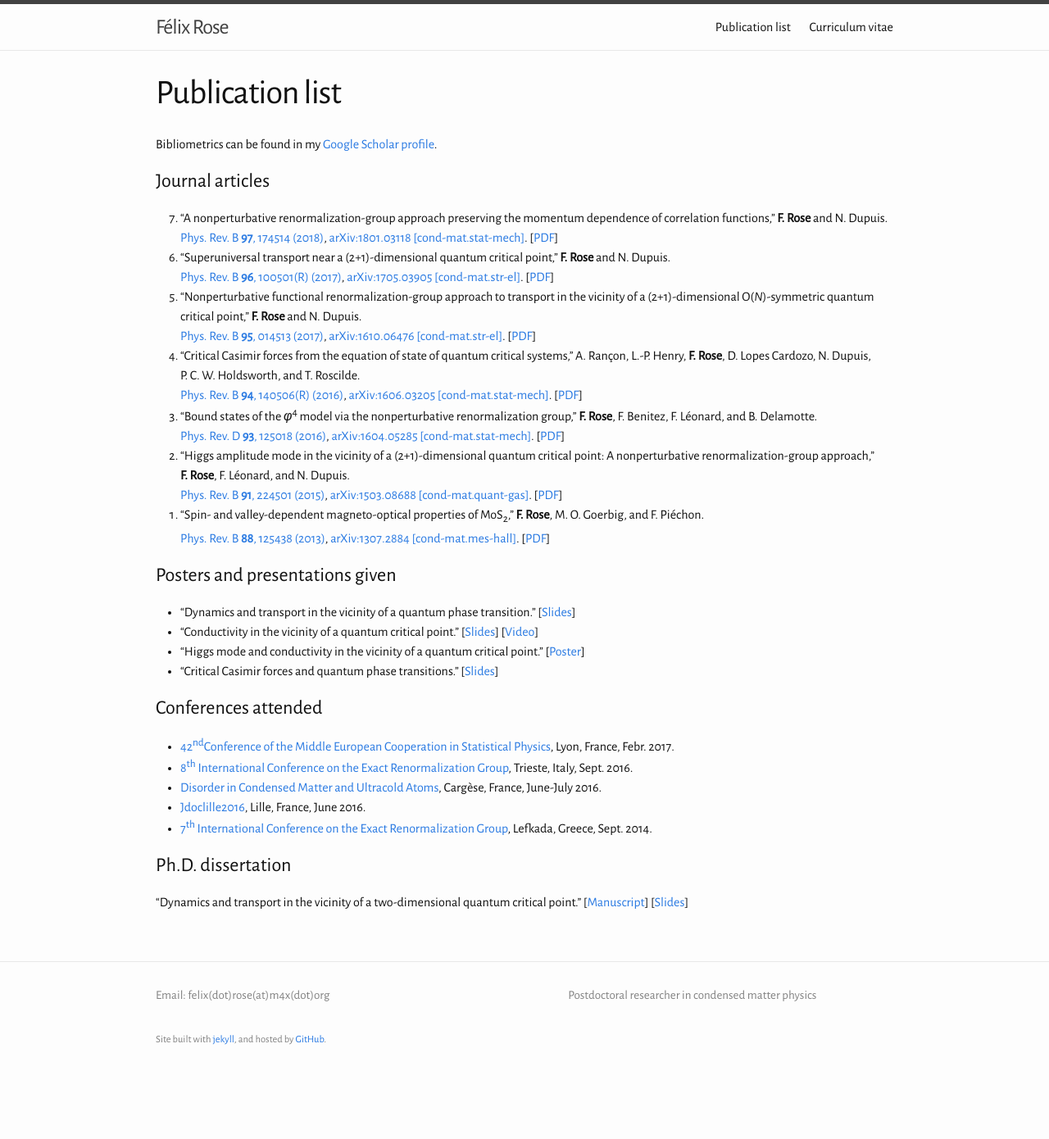
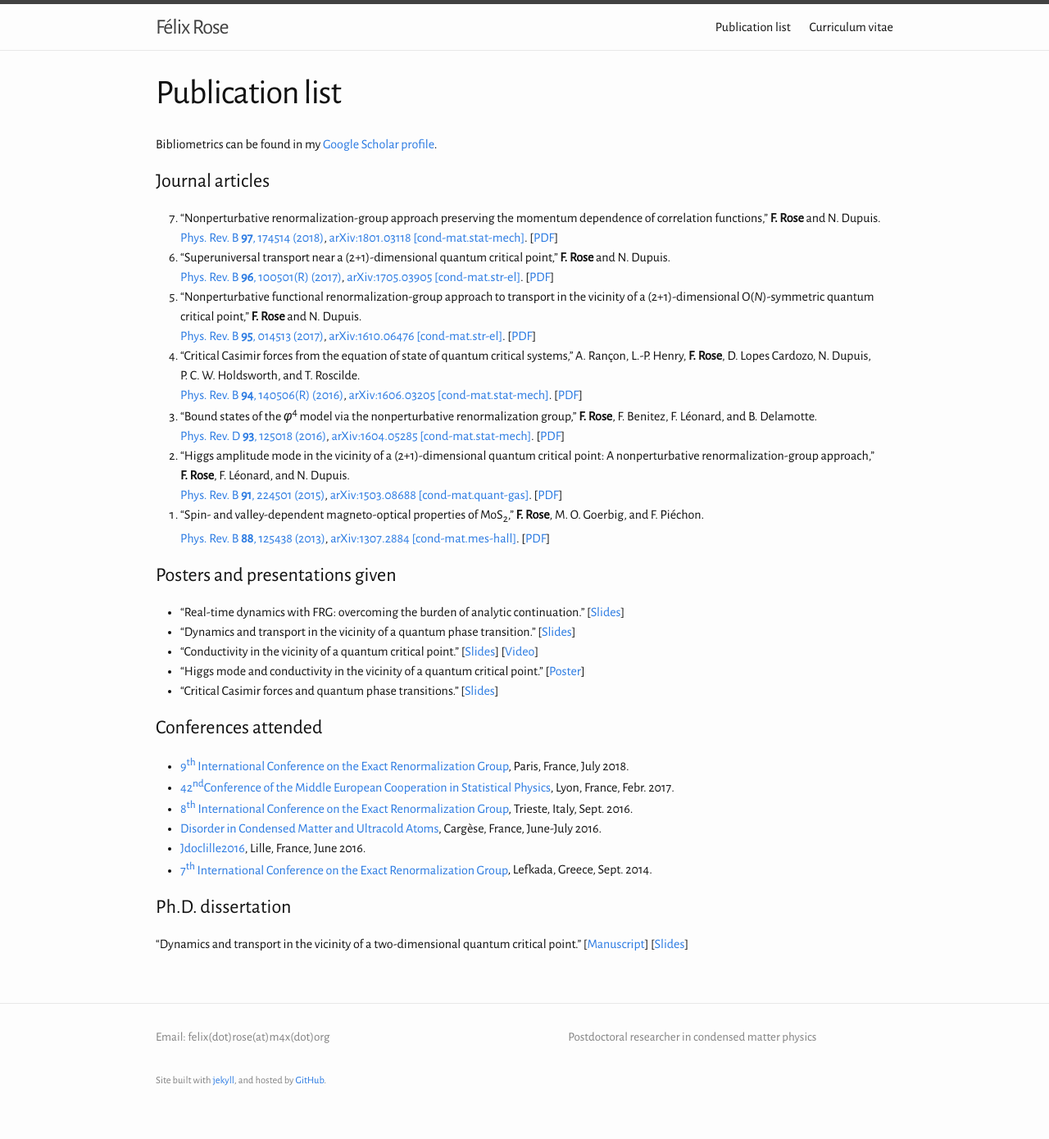
Before and after one commit to felix-rose/felix-rose.github.io, a Jekyll site: the page built from publi.md, in a window 1280 px wide. Shown: the whole page at 82% size. Built offline with Jekyll 4.4.1, drawn with Linux system fonts in a browser that asks for light colours; before the commit the page ends 1339 px from its top, so only the background shows below that.

```diff
--- a/publi.md
+++ b/publi.md
@@ -10,7 +10,7 @@ Bibliometrics can be found in my [Google Scholar profile](https://scholar.google
 
 
 
-0. “A nonperturbative renormalization-group approach preserving the momentum dependence of correlation functions,” **F.&nbsp;Rose** and N.&nbsp;Dupuis.
+0. “Nonperturbative renormalization-group approach preserving the momentum dependence of correlation functions,” **F.&nbsp;Rose** and N.&nbsp;Dupuis.
 [Phys. Rev. B **97**, 174514 (2018)](https://doi.org/10.1103/PhysRevB.97.174514), [arXiv:1801.03118 [cond-mat.stat-mech]](https://arxiv.org/abs/1801.03118). [[PDF]({{site.baseurl}}/docs/PhysRevB.97.174514.pdf)]
 0. “Superuniversal transport near a (2+1)-dimensional quantum critical point,” **F.&nbsp;Rose** and N.&nbsp;Dupuis.
  [Phys. Rev. B **96**, 100501(R) (2017)](https://dx.doi.org/10.1103/PhysRevB.96.100501), [arXiv:1705.03905 [cond-mat.str-el]](https://arxiv.org/abs/1705.03905). [[PDF]({{site.baseurl}}/docs/PhysRevB.96.100501.pdf)]
@@ -28,6 +28,7 @@ Bibliometrics can be found in my [Google Scholar profile](https://scholar.google
 
 # Posters and presentations given
 
+* “Real-time dynamics with FRG: overcoming the burden of analytic continuation.” [[Slides]({{site.baseurl}}/docs/rose_erg18.pdf)]
 * “Dynamics and transport in the vicinity of a quantum phase transition.” [[Slides]({{site.baseurl}}/docs/seminar_munchen.pdf)]
 * “Conductivity in the vicinity of a quantum critical point.” [[Slides]({{site.baseurl}}/docs/rose_erg16.pdf)] [[Video](https://indico.ictp.it/event/7608/session/2/contribution/42/material/video/0.link)]
 * “Higgs mode and conductivity in the vicinity of a quantum critical point.” [[Poster]({{site.baseurl}}/docs/poster_cargese.pdf)]
@@ -35,6 +36,7 @@ Bibliometrics can be found in my [Google Scholar profile](https://scholar.google
 
 # Conferences attended
 
+* [9<sup>th</sup> International Conference on the Exact Renormalization Group](https://erg2018.sciencesconf.org), Paris, France, July 2018.
 * [42<sup>nd</sup>Conference of the Middle European Cooperation in Statistical Physics](https://meco42.sciencesconf.org), Lyon, France, Febr. 2017.
 * [8<sup>th</sup> International Conference on the Exact Renormalization Group](https://indico.ictp.it/event/7608/), Trieste, Italy, Sept. 2016.
 * [Disorder in Condensed Matter and Ultracold Atoms](https://dcmua2016.sciencesconf.org), Cargèse, France, June-July 2016.
```
Also changed, not shown: 6 other files.
